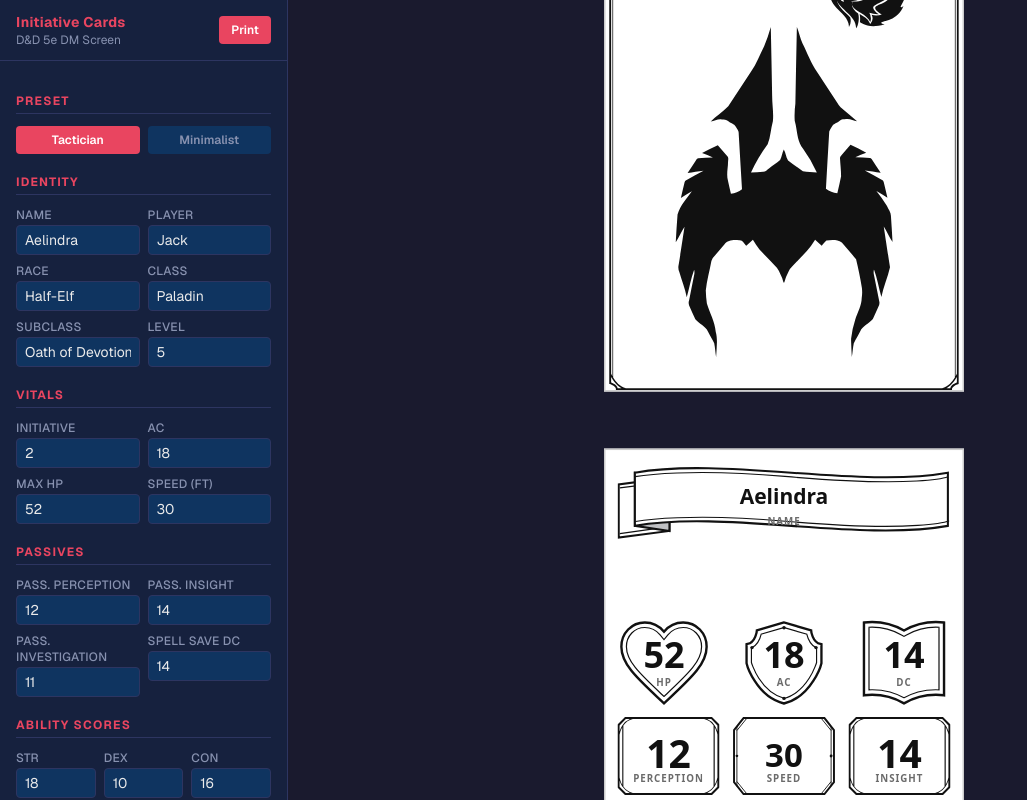
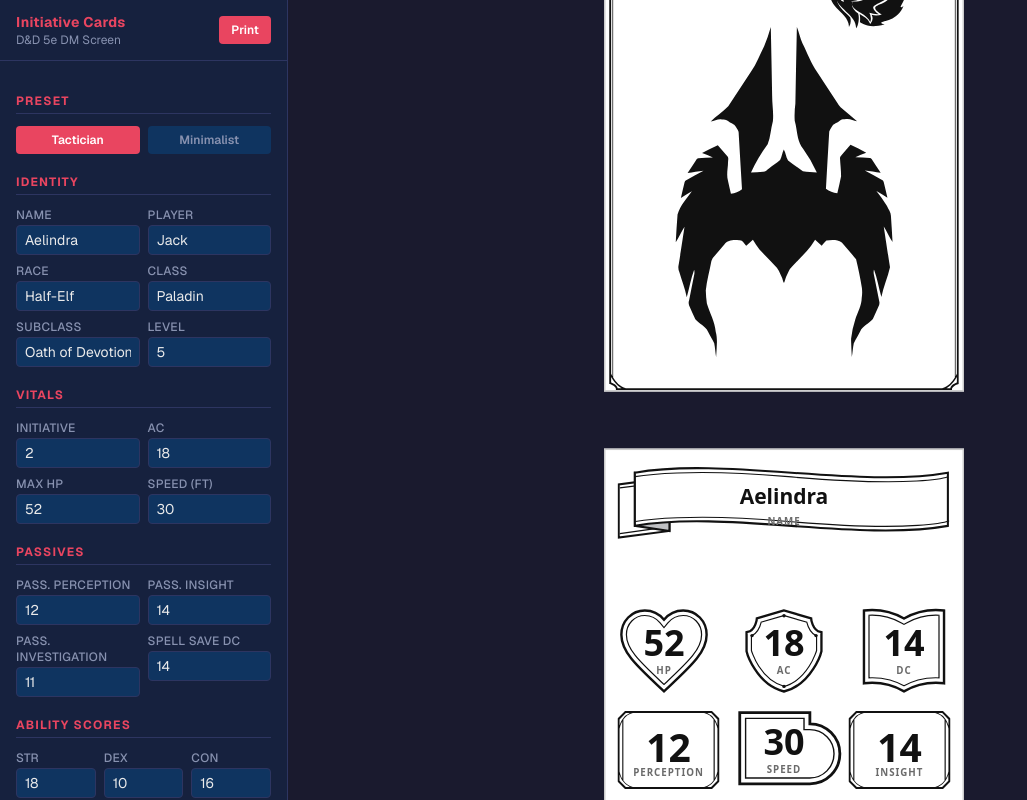
Before and after one commit to Jackclarke95/initiative-card-generator, a Next.js app: page / in a window 1280 px wide. Shown: the whole page, without its empty margins (0-1027 px from the left). Built offline with nearby package versions, Linux system fonts and the light colour scheme.

Commit message:
Add Speed Icon (boot)

```diff
--- a/components/CardFrames.tsx
+++ b/components/CardFrames.tsx
@@ -431,6 +431,32 @@ export function SaveBox({
   );
 }
 
+// ── Boot (Speed) — side-profile boot, toe to the right ─────────────────
+// A fat, straight-sided cuff over the ankle and a flat sole, capped at
+// the front by a true semicircular toe (radius 16, twice its previous
+// height) reading as a plain capital D. Canvas widened to 64 × 48 to fit
+// the toe's larger reach.
+const BOOT_SHAPE = "M8,4L45.4,4L45.4,10A16,16 0 0,1 45.4,42L8,42Z";
+
+/** Boot-shaped stat frame with value + label, e.g. "30" over "Speed". */
+export function Boot({
+  width,
+  height,
+  value,
+  label,
+}: FrameProps & { value?: React.ReactNode; label?: string }) {
+  return (
+    <IconFrame
+      width={width}
+      height={height}
+      path={BOOT_SHAPE}
+      viewBox="0 0 64 48"
+      value={value}
+      label={label}
+    />
+  );
+}
+
 // ── vital-top/mid/bottom.svg (164.94 × 63.89/49.7/49.7) ───────────────
 // The stacked vitals column from the sheet: ornate caps top and bottom,
 // wavy junction edges between the pieces. Pre-scaled 0.5× so the tall
--- a/components/InitiativeCard.tsx
+++ b/components/InitiativeCard.tsx
@@ -8,7 +8,7 @@ import {
   VitalBox,
   SaveBox,
   VitalStackRow,
-  SpellHead,
+  Boot,
   Shield,
   Heart,
   NameScroll,
@@ -190,11 +190,11 @@ function DmFace({ card }: { card: CardData }) {
             ) : (
               <div style={{ width: 68 }} />
             )}
-            <SpellHead
+            <Boot
               value={card.speed}
               label="Speed"
-              width={68}
-              height={S.sqH}
+              width={81}
+              height={S.shH}
             />
             {toggles.showPassives ? (
               <VitalBox
```
